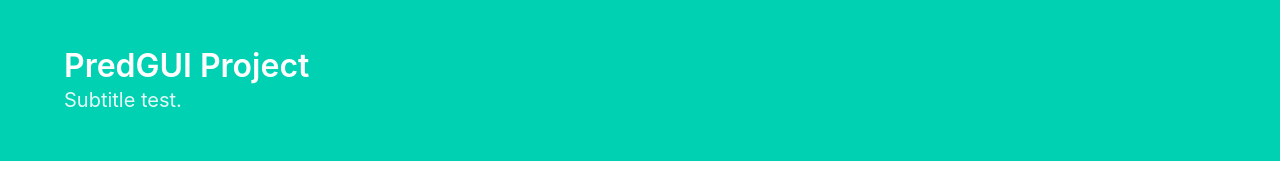
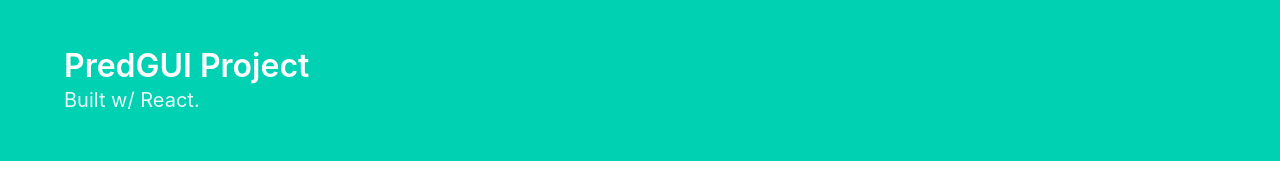
Before and after one commit to rikardny/predgui, a React (Create React App) app: page / in a window 1280 px wide. Shown: the top 178 px of the page. Built offline with nearby package versions, Linux system fonts and the light colour scheme.

Commit message:
changed subtitle

```diff
--- a/src/Header.js
+++ b/src/Header.js
@@ -10,7 +10,7 @@ export class Header extends React.Component {
               PredGUI Project
             </h1>
             <h2 className="subtitle">
-              Subtitle test.
+              Built w/ React.
             </h2>
           </div>
         </div>
```
